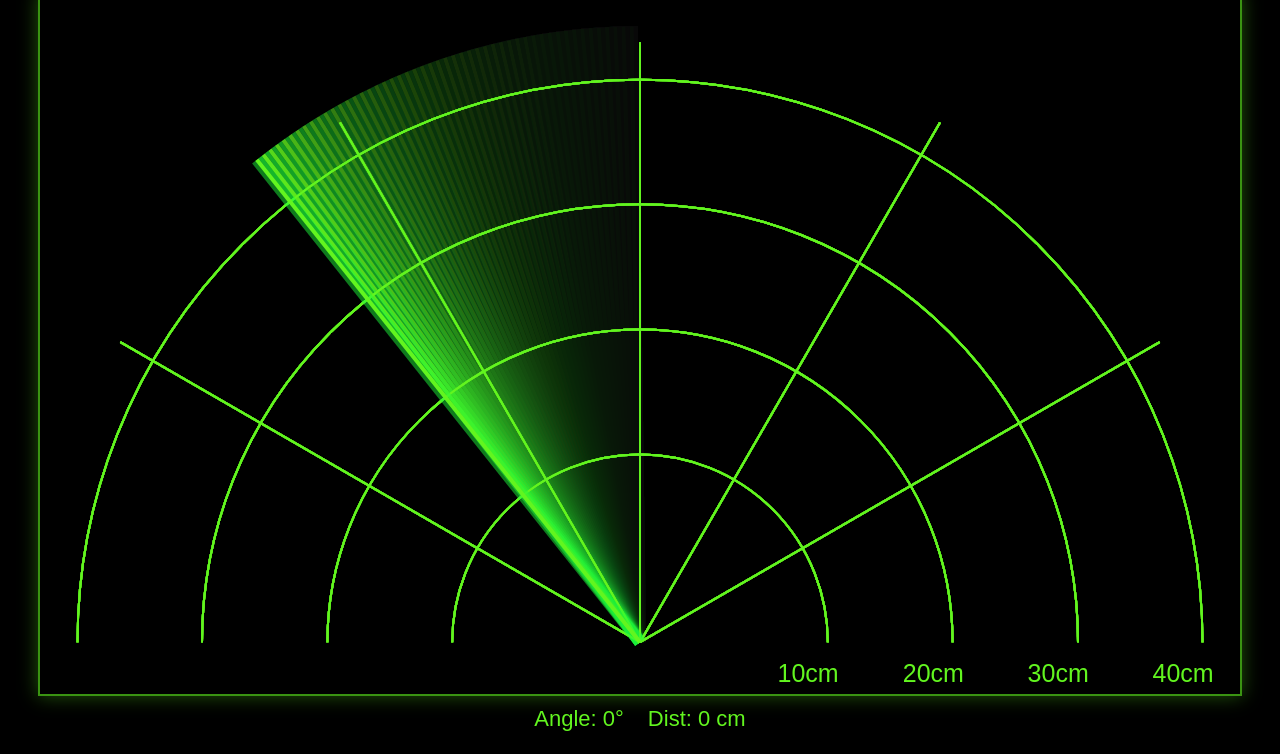
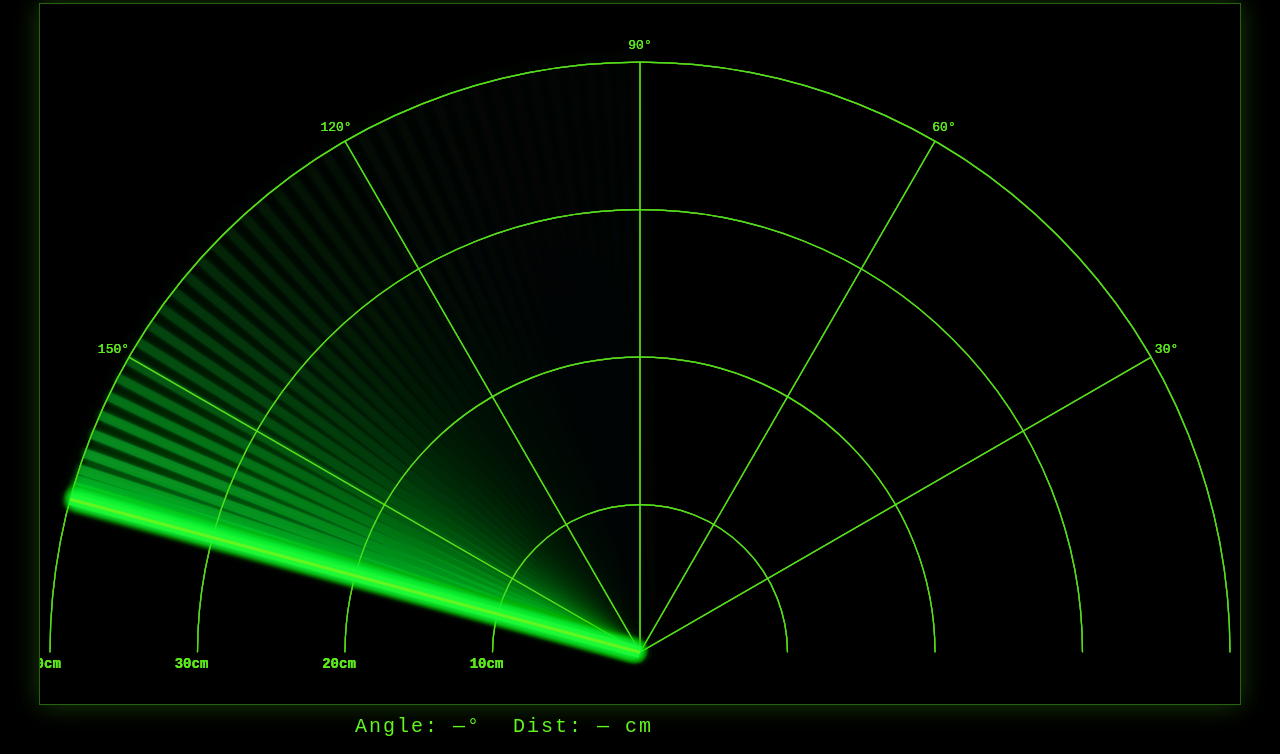
Before and after one commit to nykleban/ESP32-WEB-Radar-System, a plain HTML site: page data/index.html in a window 1280 px wide. Shown: the part 80-834 px from the top of the page. Drawn offline with Linux system fonts and the light colour scheme; animation ran at ten frames a second.

Commit message:
refactored

```diff
--- a/data/index.html
+++ b/data/index.html
@@ -8,229 +8,276 @@
 </head>
 <body>
   <h1>ESP32 RADAR SYSTEM</h1>
+  <div id="ws-status">⬤ CONNECTING...</div>
 
   <div id="canvas-container">
     <canvas id="radarCanvas" width="1200" height="700"></canvas>
   </div>
 
   <div id="info">
-    <div>Angle: <span id="_ANGLE">0</span>°</div>
-    <div>Dist: <span id="_CM">0</span> cm</div>
+    <div>Angle: <span id="_ANGLE">—</span>°</div>
+    <div>Dist:  <span id="_CM">—</span> cm</div>
+    <div id="alert-box"></div>
   </div>
 
 <script>
 const canvas = document.getElementById("radarCanvas");
-  const ctx = canvas.getContext("2d");
+const ctx    = canvas.getContext("2d");
 
-  const maxDistance = 40;
+const MAX_DIST_CM   = 40;
+const ANGLE_MIN     = 15;
+const ANGLE_MAX     = 165;
+const STEP_MS       = 50;          // повинен збігатися з servoStepPeriodMs
+const OBSTACLE_CM   = 35;
+const HOLD_FRAMES   = 60;          // ~1с при 60fps
 
-  // servStep + latency
-  const STEP_MS = 130;
-
-  const ANGLE_MIN = 15;
-  const ANGLE_MAX = 165;
-
-  // data from ESP
-  let baseAngle = 90;
-  let baseDir = 1;
-  let lastDistance = 999;
-
-  // time sync
-  let espBaseTms = 0;
+// ── стан ──
+let baseAngle     = 90;
+let baseDir       = 1;
+let espBaseTms    = 0;
 let espToPcOffset = 0;
 
-  // detections history
-  const lastDistances = new Array(181).fill(null);
-  const holdFrames = new Array(181).fill(0);
-  const HOLD_MAX = 45;
+// плавний sweep (lerp)
+let displayAngle  = 90;
 
+// trail: масив останніх кутів з alpha
+const TRAIL_LEN = 18;
+const trail = [];
+
+// детекції
+const detDist   = new Array(181).fill(null);
+const detHold   = new Array(181).fill(0);
+const detAlpha  = new Array(181).fill(0);
+
+// WS
 const gateway = `ws://${window.location.hostname}/ws`;
-  let ws;
-
-  // keep last packet only
-  let lastMsg = null;
+let ws, lastMsg = null;
+const statusEl   = document.getElementById("ws-status");
+const alertEl    = document.getElementById("alert-box");
 
 function connectWS() {
   ws = new WebSocket(gateway);
-
-    ws.onopen  = () => console.log("WS connected");
-    ws.onclose = () => setTimeout(connectWS, 800);
-
-    ws.onmessage = (event) => {
-      lastMsg = event.data;
-    };
+  ws.onopen    = () => { statusEl.textContent = "⬤ CONNECTED";  statusEl.style.color = "#62f51f"; };
+  ws.onclose   = () => { statusEl.textContent = "⬤ OFFLINE";    statusEl.style.color = "#f00"; setTimeout(connectWS, 800); };
+  ws.onmessage = (e) => { lastMsg = e.data; };
 }
 
 function applyLastMsg() {
   if (!lastMsg) return;
-
-    const raw = lastMsg;
-    lastMsg = null;
+  const raw = lastMsg; lastMsg = null;
 
   let data;
   try { data = JSON.parse(raw); } catch { return; }
 
-    const a   = (data.a ?? data.angle);
-    const d   = (data.d ?? data.distance);
-    const dir = (data.dir ?? 1);
-    const t   = (data.t ?? data.tms ?? 0);
+  const a   = data.a   ?? data.angle    ?? baseAngle;
+  const d   = data.d   ?? data.distance ?? 999;
+  const dir = data.dir ?? 1;
+  const t   = data.t   ?? data.tms      ?? 0;
 
-    if (typeof a === "number") baseAngle = a;
-    if (typeof d === "number") lastDistance = d;
-    baseDir = dir;
+  baseAngle = a;
+  baseDir   = dir;
 
+  // синхронізація часу (EWMA)
   espBaseTms = t;
-    const newOffset = performance.now() - t;
-    espToPcOffset = espToPcOffset ? (espToPcOffset * 0.85 + newOffset * 0.15) : newOffset;
+  const raw_offset = performance.now() - t;
+  espToPcOffset = espToPcOffset
+    ? espToPcOffset * 0.9 + raw_offset * 0.1
+    : raw_offset;
 
-    document.getElementById("_ANGLE").textContent = baseAngle;
-    document.getElementById("_CM").textContent = lastDistance;
+  document.getElementById("_ANGLE").textContent = a;
+  document.getElementById("_CM").textContent    = d < 999 ? d : "—";
 
-    if (lastDistance > 0 && lastDistance < maxDistance) {
-      const ang = Math.max(0, Math.min(180, Math.round(baseAngle)));
-      lastDistances[ang] = lastDistance;
-      holdFrames[ang] = HOLD_MAX;
+  // зберегти детекцію
+  if (d > 0 && d < MAX_DIST_CM) {
+    const ang = Math.max(0, Math.min(180, Math.round(a)));
+    detDist[ang]  = d;
+    detHold[ang]  = HOLD_FRAMES;
+    detAlpha[ang] = 1.0;
+
+    // UI alert
+    if (d < OBSTACLE_CM) {
+      alertEl.textContent = `⚠ OBSTACLE at ${d} cm`;
+      alertEl.style.color = "#f55";
+    } else {
+      alertEl.textContent = "";
+    }
   }
 }
 
+// передбачуваний кут з інтерполяцією
 function predictedAngle() {
-    // оцінюємо “поточний час ESP” на ПК
-    const pcNow = performance.now();
-    const estEspNow = pcNow - espToPcOffset;
-    const elapsedEspMs = estEspNow - espBaseTms;
+  const estEsp = performance.now() - espToPcOffset;
+  const elapsed = estEsp - espBaseTms;
+  let a = baseAngle + baseDir * (elapsed / STEP_MS);
+  return Math.max(ANGLE_MIN, Math.min(ANGLE_MAX, a));
+}
 
-    let a = baseAngle + baseDir * (elapsedEspMs / STEP_MS);
-    if (a > ANGLE_MAX) a = ANGLE_MAX;
-    if (a < ANGLE_MIN) a = ANGLE_MIN;
-    return a;
+// ── малювання ──
+function toXY(angleDeg, radiusPx) {
+  const r = angleDeg * Math.PI / 180;
+  return [radiusPx * Math.cos(r), -radiusPx * Math.sin(r)];
+}
+
+const CW = canvas.width;
+const CH = canvas.height;
+const ORIGIN_Y   = CH - CH * 0.074;
+const MAX_RADIUS = (CW / 2) - 10;
+
+// радіус для дистанції в пікселях
+function distToPx(cm) {
+  return cm * (MAX_RADIUS / MAX_DIST_CM);
+}
+
+function drawGrid() {
+  ctx.strokeStyle = "rgba(98,245,31,0.55)";
+  ctx.lineWidth   = 1.2;
+
+  // кільця через 10 см
+  for (let d = 10; d <= MAX_DIST_CM; d += 10) {
+    const r = distToPx(d);
+    ctx.beginPath();
+    ctx.arc(0, 0, r, Math.PI, 2 * Math.PI);
+    ctx.stroke();
+  }
+
+  // промені через 30°
+  for (let a = 30; a <= 150; a += 30) {
+    const [x, y] = toXY(a, MAX_RADIUS);
+    ctx.beginPath();
+    ctx.moveTo(0, 0);
+    ctx.lineTo(x, y);
+    ctx.stroke();
+  }
+
+  // підписи кілець
+  ctx.fillStyle = "rgba(98,245,31,0.7)";
+  ctx.font = "bold 14px 'Courier New', monospace";
+  ctx.textAlign = "center";
+  for (let d = 10; d <= MAX_DIST_CM; d += 10) {
+    const r = distToPx(d);
+    ctx.fillText(`${d}cm`, -r - 6, 16);
+  }
+
+  // підписи кутів
+  ctx.font = "13px 'Courier New', monospace";
+  for (const a of [30, 60, 90, 120, 150]) {
+    const [x, y] = toXY(a, MAX_RADIUS + 18);
+    ctx.fillText(`${a}°`, x, y + 5);
+  }
+}
+
+function drawDetections() {
+  for (let ang = 0; ang <= 180; ang++) {
+    if (detHold[ang] > 0) {
+      detHold[ang]--;
+      // плавне затухання в останніх 20 кадрах
+      if (detHold[ang] < 20) {
+        detAlpha[ang] = detHold[ang] / 20;
+      }
+    }
+
+    if (!detDist[ang] || detHold[ang] <= 0) {
+      detDist[ang] = null;
+      continue;
+    }
+
+    const d = detDist[ang];
+    const px = distToPx(d);
+    const seg = 14;
+
+    const [x1, y1] = toXY(ang, px - seg);
+    const [x2, y2] = toXY(ang, px + seg);
+
+    ctx.save();
+    ctx.globalAlpha = detAlpha[ang];
+    ctx.strokeStyle = d < OBSTACLE_CM ? "#ff2222" : "#ff6633";
+    ctx.lineWidth   = d < OBSTACLE_CM ? 22 : 16;
+    ctx.shadowColor = d < OBSTACLE_CM ? "#ff0000" : "#ff4400";
+    ctx.shadowBlur  = 12;
+    ctx.beginPath();
+    ctx.moveTo(x1, y1);
+    ctx.lineTo(x2, y2);
+    ctx.stroke();
+    ctx.restore();
+  }
+}
+
+function drawSweepBeam(angle) {
+  // оновити trail
+  trail.push(angle);
+  if (trail.length > TRAIL_LEN) trail.shift();
+
+  // намалювати trail (згасаючий слід)
+  for (let i = 0; i < trail.length; i++) {
+    const a = trail[i] * Math.PI / 180;
+    const alpha = (i / trail.length) * 0.25;
+    const len   = MAX_RADIUS;
+
+    ctx.save();
+    ctx.globalAlpha  = alpha;
+    ctx.strokeStyle  = "rgb(30,250,60)";
+    ctx.lineWidth    = 8 + (i / trail.length) * 4;
+    ctx.shadowColor  = "#00ff44";
+    ctx.shadowBlur   = 10; // 18
+    ctx.beginPath();
+    ctx.moveTo(0, 0);
+    ctx.lineTo(len * Math.cos(a), -len * Math.sin(a));
+    ctx.stroke();
+    ctx.restore();
+  }
+
+  // основний промінь
+  const rad = angle * Math.PI / 180;
+  const len  = MAX_RADIUS;
+
+  ctx.save();
+  ctx.globalAlpha = 1.0;
+  ctx.lineWidth   = 3;
+  ctx.strokeStyle = "rgb(98,245,31)";
+  ctx.shadowColor = "#62f51f";
+  ctx.shadowBlur  = 14; //14
+  ctx.beginPath();
+  ctx.moveTo(0, 0);
+  ctx.lineTo(len * Math.cos(rad), -len * Math.sin(rad));
+  ctx.stroke();
+  ctx.restore();
+}
+
+function drawFrame(angle) {
+  // темний fade замість повного очищення → лишає слід
+  ctx.fillStyle = "rgba(0,0,0,0.12)";
+  ctx.fillRect(0, 0, CW, CH);
+
+  ctx.save();
+  ctx.translate(CW / 2, ORIGIN_Y);
+
+  drawGrid();
+  drawDetections();
+  drawSweepBeam(angle);
+
+  ctx.restore();
 }
 
 function animate() {
   applyLastMsg();
-    drawRadar(predictedAngle());
+
+  // lerp displayAngle до predicted — плавний рух без стрибків
+  const target = predictedAngle();
+  const diff   = target - displayAngle;
+  // якщо стрибок > 5° (реверс або великий gap) — snap одразу
+  if (Math.abs(diff) > 8) {
+    displayAngle = target;
+  } else {
+    displayAngle += diff * 0.35;
+  }
+
+  drawFrame(displayAngle);
   requestAnimationFrame(animate);
 }
 
-  function drawRadar(sweepAngle) {
-    ctx.fillStyle = "rgba(0,0,0,0.06)";
-    ctx.fillRect(0, 0, canvas.width, canvas.height);
-
-    ctx.save();
-    ctx.translate(canvas.width / 2, canvas.height - canvas.height * 0.074);
-
-    drawGrid();
-    drawDetections();
-    drawSweepBeam(sweepAngle);
-
-    ctx.restore();
-    drawBottomLabels();
-  }
-
-  function drawGrid() {
-    ctx.lineWidth = 2;
-    ctx.strokeStyle = "rgb(98,245,31)";
-
-    const arcs = [0.0625, 0.27, 0.479, 0.687];
-    arcs.forEach(r => {
-      ctx.beginPath();
-      ctx.arc(0, 0, (canvas.width - canvas.width * r) / 2, Math.PI, 2 * Math.PI);
-      ctx.stroke();
-    });
-
-    const angles = [30, 60, 90, 120, 150];
-    angles.forEach(a => {
-      ctx.beginPath();
-      ctx.moveTo(0, 0);
-      const x = (-canvas.width/2) * Math.cos(a * Math.PI/180);
-      const y = (-canvas.width/2) * Math.sin(a * Math.PI/180);
-      ctx.lineTo(x, y);
-      ctx.stroke();
-    });
-  }
-
-  function drawDetections() {
-    ctx.lineWidth = 20;
-    ctx.strokeStyle = "rgb(255,10,10)";
-
-    for (let ang = 0; ang <= 180; ang++) {
-      if (holdFrames[ang] > 0) holdFrames[ang]--;
-
-      const d = lastDistances[ang];
-      if (d == null) continue;
-
-      if (holdFrames[ang] <= 0) {
-        lastDistances[ang] = null;
-        continue;
-      }
-
-      const pix = d * ((canvas.height - canvas.height * 0.1666) * 0.025);
-      const seg = 18;
-      const rad = ang * Math.PI/180;
-
-      const x1 = (pix - seg) * Math.cos(rad);
-      const y1 = -(pix - seg) * Math.sin(rad);
-      const x2 = (pix + seg) * Math.cos(rad);
-      const y2 = -(pix + seg) * Math.sin(rad);
-
-      ctx.beginPath();
-      ctx.moveTo(x1, y1);
-      ctx.lineTo(x2, y2);
-      ctx.stroke();
-    }
-  }
-
-  // beam (залишив твій стиль як був)
-  function drawSweepBeam(sweepAngle) {
-    const len = canvas.height - canvas.height * 0.12;
-    const rad = sweepAngle * Math.PI / 180;
-    const x = len * Math.cos(rad);
-    const y = -len * Math.sin(rad);
-
-    ctx.save();
-    ctx.globalAlpha = 0.4;
-    ctx.lineWidth = 12;
-    ctx.strokeStyle = "rgb(30,250,60)";
-    ctx.beginPath();
-    ctx.moveTo(0, 0);
-    ctx.lineTo(x, y);
-    ctx.stroke();
-    ctx.restore();
-
-    ctx.save();
-    ctx.globalAlpha = 0.15;
-    ctx.lineWidth = 12;
-    ctx.strokeStyle = "rgb(30,250,60)";
-    ctx.beginPath();
-    ctx.moveTo(0, 0);
-    ctx.lineTo(x, y);
-    ctx.stroke();
-    ctx.restore();
-
-    ctx.save();
-    ctx.globalAlpha = 1.0;
-    ctx.lineWidth = 4;
-    ctx.strokeStyle = "rgb(98,245,31)";
-    ctx.beginPath();
-    ctx.moveTo(0, 0);
-    ctx.lineTo(x, y);
-    ctx.stroke();
-    ctx.restore();
-  }
-
-  function drawBottomLabels() {
-    ctx.fillStyle = "rgb(0,0,0)";
-    ctx.fillRect(0, canvas.height - canvas.height * 0.0648, canvas.width, canvas.height);
-
-    ctx.fillStyle = "rgb(98,245,31)";
-    ctx.font = "25px Arial";
-    ctx.fillText("10cm", canvas.width - canvas.width * 0.3854, canvas.height - 12);
-    ctx.fillText("20cm", canvas.width - canvas.width * 0.281,  canvas.height - 12);
-    ctx.fillText("30cm", canvas.width - canvas.width * 0.177,  canvas.height - 12);
-    ctx.fillText("40cm", canvas.width - canvas.width * 0.0729, canvas.height - 12);
-  }
-
+// старт
 ctx.fillStyle = "black";
-  ctx.fillRect(0, 0, canvas.width, canvas.height);
+ctx.fillRect(0, 0, CW, CH);
 
 window.onload = () => {
   connectWS();
--- a/data/style.css
+++ b/data/style.css
@@ -2,32 +2,54 @@ body {
   margin: 0;
   background: #000;
   color: #62f51f;
-  font-family: Arial, sans-serif;
+  font-family: 'Courier New', Courier, monospace;
   text-align: center;
 }
 
 h1 {
-  margin: 16px 0 8px;
-  font-size: 42px;
-  text-shadow: 0 0 12px rgba(98,245,31,0.7);
+  margin: 14px 0 4px;
+  font-size: 38px;
+  letter-spacing: 6px;
+  text-shadow: 0 0 18px rgba(98,245,31,0.8);
+}
+
+#ws-status {
+  font-size: 13px;
+  letter-spacing: 3px;
+  color: #f00;
+  margin-bottom: 6px;
+  transition: color 0.4s;
 }
 
 #canvas-container {
   display: flex;
   justify-content: center;
-  align-items: center;
 }
 
 canvas {
-  border: 2px solid rgba(98,245,31,0.6);
-  box-shadow: 0 0 18px rgba(98,245,31,0.35);
+  border: 1px solid rgba(98,245,31,0.4);
+  box-shadow: 0 0 24px rgba(98,245,31,0.25);
   margin-bottom: 10px;
 }
 
 #info {
   display: flex;
-  gap: 24px;
+  gap: 32px;
   justify-content: center;
-  font-size: 22px;
+  align-items: center;
+  font-size: 20px;
   padding-bottom: 16px;
+  letter-spacing: 2px;
 }
+
+#alert-box {
+  font-size: 20px;
+  font-weight: bold;
+  letter-spacing: 3px;
+  min-width: 240px;
+  animation: blink 0.6s step-start infinite;
+}
+
+@keyframes blink {
+  50% { opacity: 0.3; }
+}
```
Also changed, not shown: 1 other file. Lines whose indentation alone changed are shown as unchanged.
